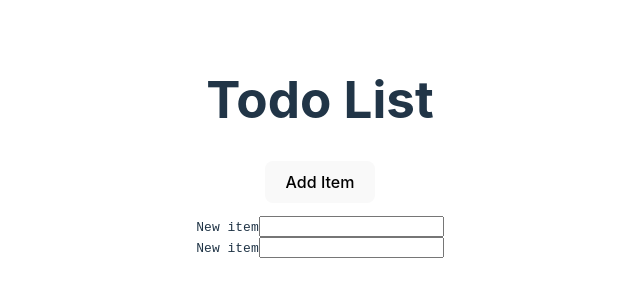
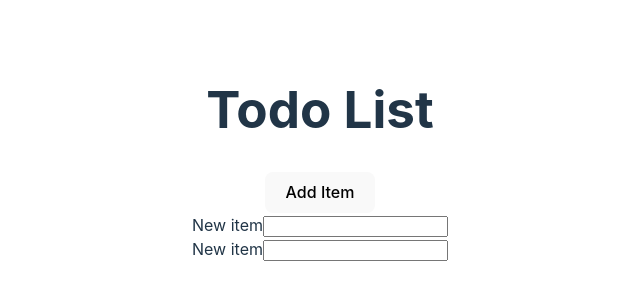
Before and after one commit to suckitfa/react-simpliied-beginner-code, a React (Vite) app: page / in a window 1280 px wide. Shown: the part 246-546 px from the top of the page, without its empty margins (320-960 px from the left). Built offline with nearby package versions, Linux system fonts and the light colour scheme.

Commit message:
feat: 使用React.Fragment

```diff
--- a/src/components/RenderList.jsx
+++ b/src/components/RenderList.jsx
@@ -1,4 +1,4 @@
-import { useState } from "react";
+import React, { useState } from "react";
 function RenderList() {
     const getNewItem = () => ({ id: crypto.randomUUID(), name: 'New item' });
     const [items, setItems] = useState([
@@ -12,15 +12,15 @@ function RenderList() {
     return (
         <div>
             <button onClick={addItem}>Add Item</button>
-            <pre>
-                {
-                    items.map(item => (<div key={item.id}>
+            {
+                items.map(item => (<React.Fragment key={item.id}>
+                    <div>
                         <span>{item.name}</span>
                         <input type="text" />
-                    </div>))
-                }
-            </pre>
-        </div>
+                    </div>
+                </React.Fragment>))
+            }
+        </div >
     )
 }
 
```
